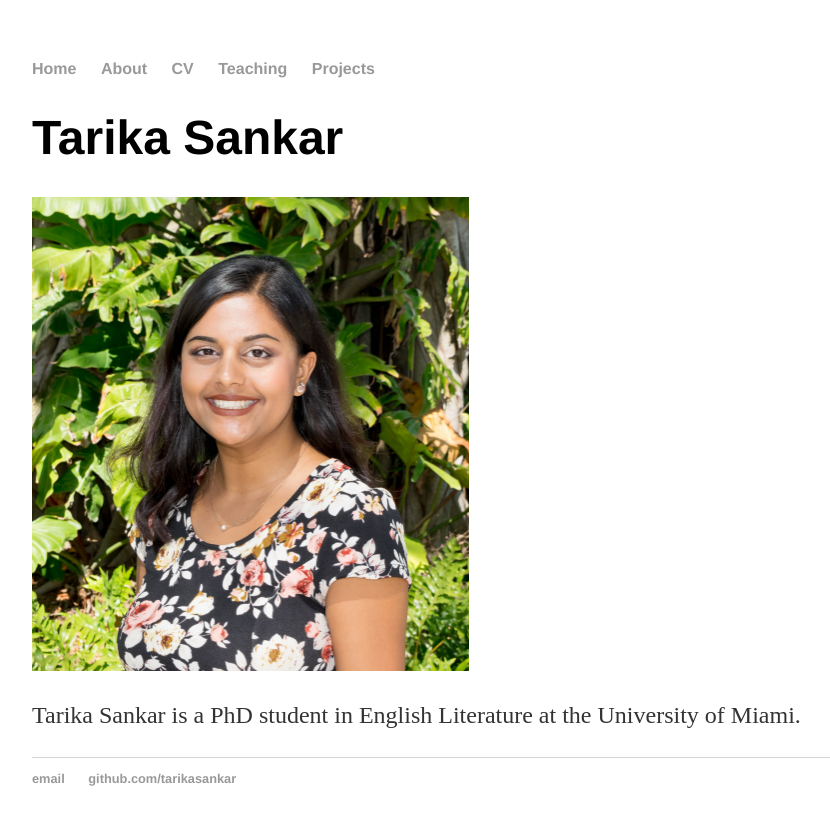
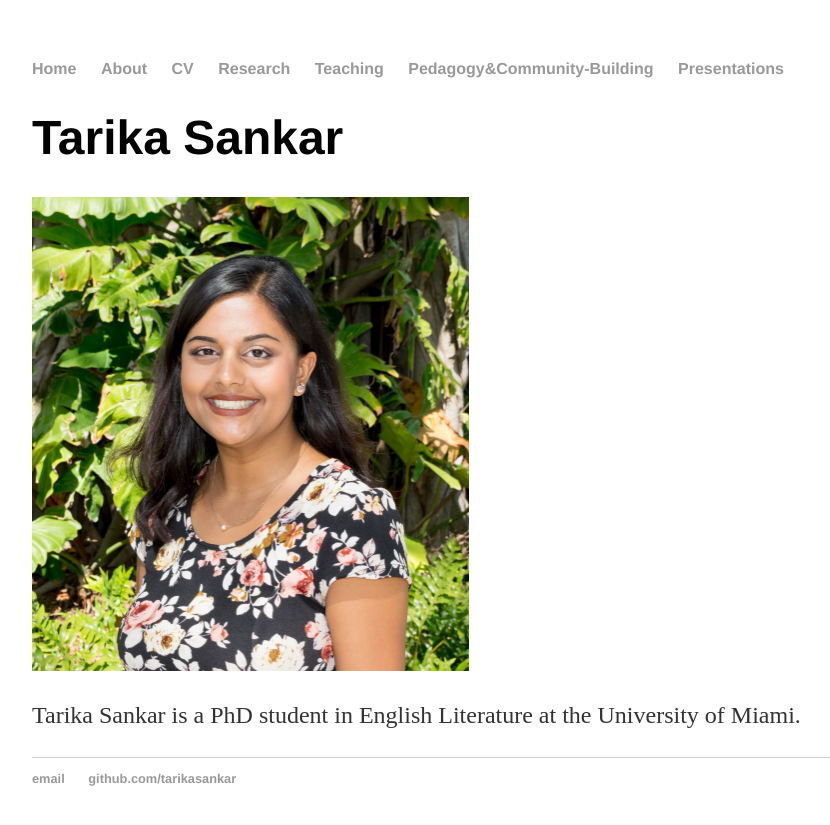
Before and after one commit to tarikasankar/tarikasankar.github.io, a Jekyll site: the page built from index.md, in a window 1280 px wide. Shown: the top 825 px of the page, without its empty margins (160-990 px from the left). Built offline with Jekyll 4.4.1, drawn with Linux system fonts in a browser that asks for light colours.

Commit message:
Update default.html
adding new tabs

```diff
--- a/_layouts/default.html
+++ b/_layouts/default.html
@@ -11,8 +11,10 @@
 	        		<li><a href="/">Home</a></li>
 		        	<li><a href="/about">About</a></li>
 	        		<li><a href="/cv">CV</a></li>
-	        		<li><a href="/teaching">Teaching</a></li>
-				<li><a href="/projects">Projects</a></li>
+	     			<li><a href="/research">Research</a></li>
+				<li><a href="/teaching">Teaching</a></li>
+				<li><a href="/pedagogy&communitybuilding">Pedagogy&Community-Building</a></li>
+				<li><a href="/presentations">Presentations</a></li>
 	    		</ul>
 			</nav>
 			<div class="container">
```
